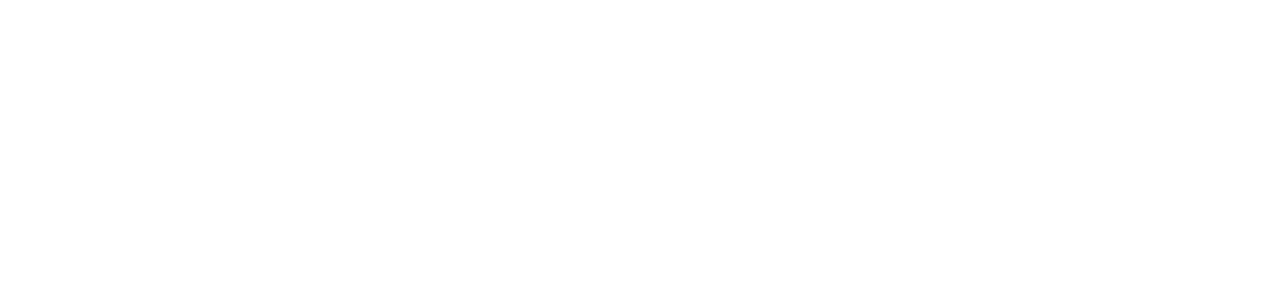
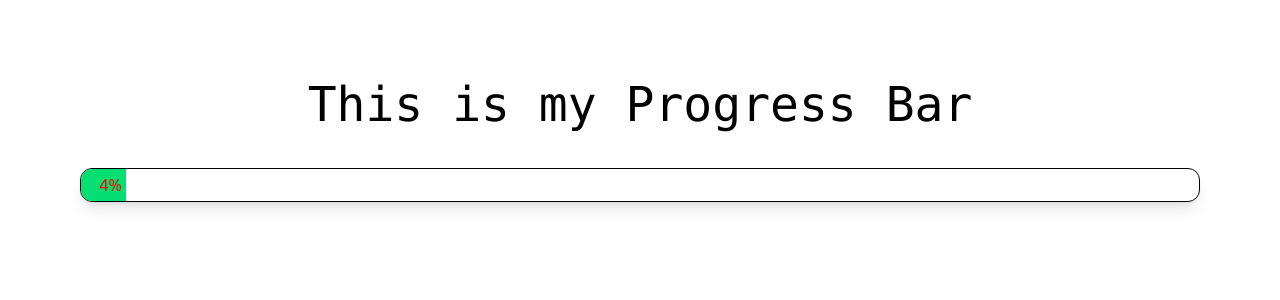
Before and after one commit to RAHULTALWAR123/FrontEnd-Practise-React, a React (Vite) app in the folder mock/: page /progress in a window 1280 px wide. Before the commit this address had no page. Shown: the top 300 px of the page. Built offline with nearby package versions, Linux system fonts and the light colour scheme.

Commit message:
progress-bar

```diff
--- a/mock/src/App.jsx
+++ b/mock/src/App.jsx
@@ -11,6 +11,7 @@
 import Search from "./components/Search"
 import Photos from "./components/Photos"
 import Gift from "./components/Gift"
+import Progress from "./components/Progress"
 
 
 function App() {
@@ -19,6 +20,8 @@
   useEffect(() => {
     document.body.className = theme;
   }, [theme]);
+
+  const progress =4;
 
   return (
     <div className="min-h-screen">
@@ -34,6 +37,7 @@
         <Route path="/search" element = {<Search/>} />
         <Route path="/photos" element = {<Photos/>} />
         <Route path="/gift" element = {<Gift/>} />
+        <Route path="/progress" element = {<Progress progress={progress}/>} />
       </Routes>
     </BrowserRouter>
 
--- /dev/null
+++ b/mock/src/components/Progress.jsx
@@ -0,0 +1,16 @@
+
+function Progress({ progress }) {
+  return (
+    <div className="text-center p-20">
+      <h1 className="text-5xl font-mono">This is my Progress Bar</h1>
+
+      <div className="text-center mt-10 border rounded-xl shadow-lg overflow-hidden">
+        <div className="text-right bg-green-400 p-1" style={{ width: `${progress}%`, color: progress < 5 ? 'red' : 'white' }}>
+            {progress}%
+        </div>
+      </div>
+    </div>
+  )
+}
+
+export default Progress
```
